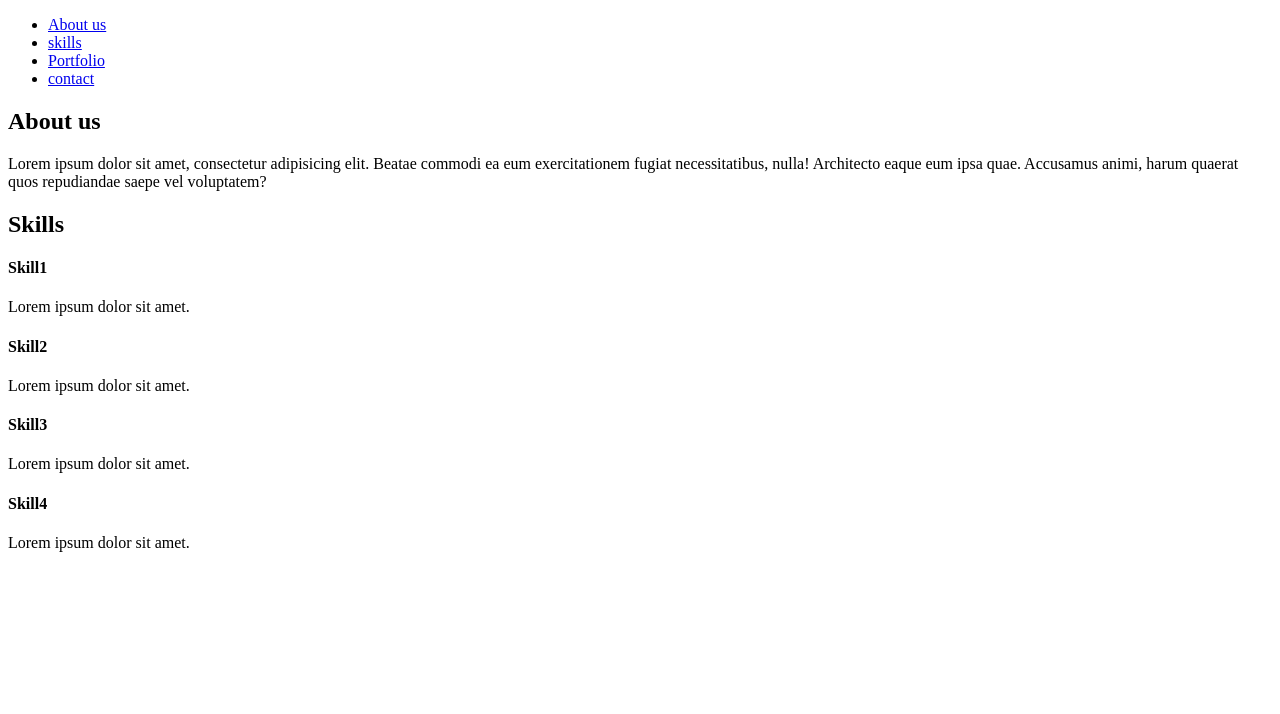
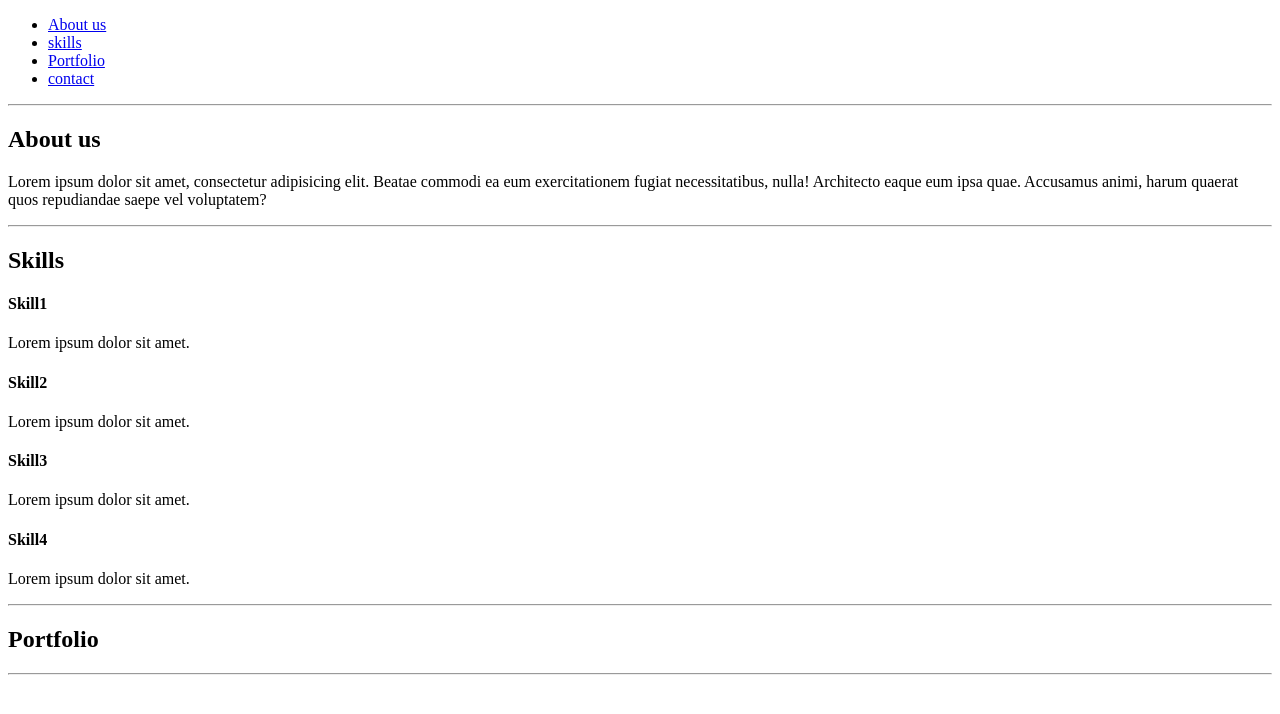
Before and after one commit to MaxLikarenko/lab2_ex7, a plain HTML site: page index.html in a window 1280 px wide. Drawn offline with Linux system fonts and the light colour scheme.

Commit message:
Added portfolio section

```diff
--- a/index.html
+++ b/index.html
@@ -14,14 +14,14 @@
         <li><a href="#contact">contact</a></li>
     </ul>
 </nav>
-
+<hr>
 <section id="about_us">
     <header>
         <h2>About us</h2>
     </header>
     <p>Lorem ipsum dolor sit amet, consectetur adipisicing elit. Beatae commodi ea eum exercitationem fugiat necessitatibus, nulla! Architecto eaque eum ipsa quae. Accusamus animi, harum quaerat quos repudiandae saepe vel voluptatem?</p>
 </section>
-
+<hr>
 <section id="skills">
     <h2>Skills</h2>
     <div class="skill">
@@ -41,6 +41,14 @@
         <p>Lorem ipsum dolor sit amet.</p>
     </div>
 </section>
+<hr>
+<section id="portfolio">
+    <h2>Portfolio</h2>
+    <div class="portfolio-item"></div>
+    <div class="portfolio-item"></div>
+    <div class="portfolio-item"></div>
+</section>
+<hr>
 
 </body>
 </html>
```
